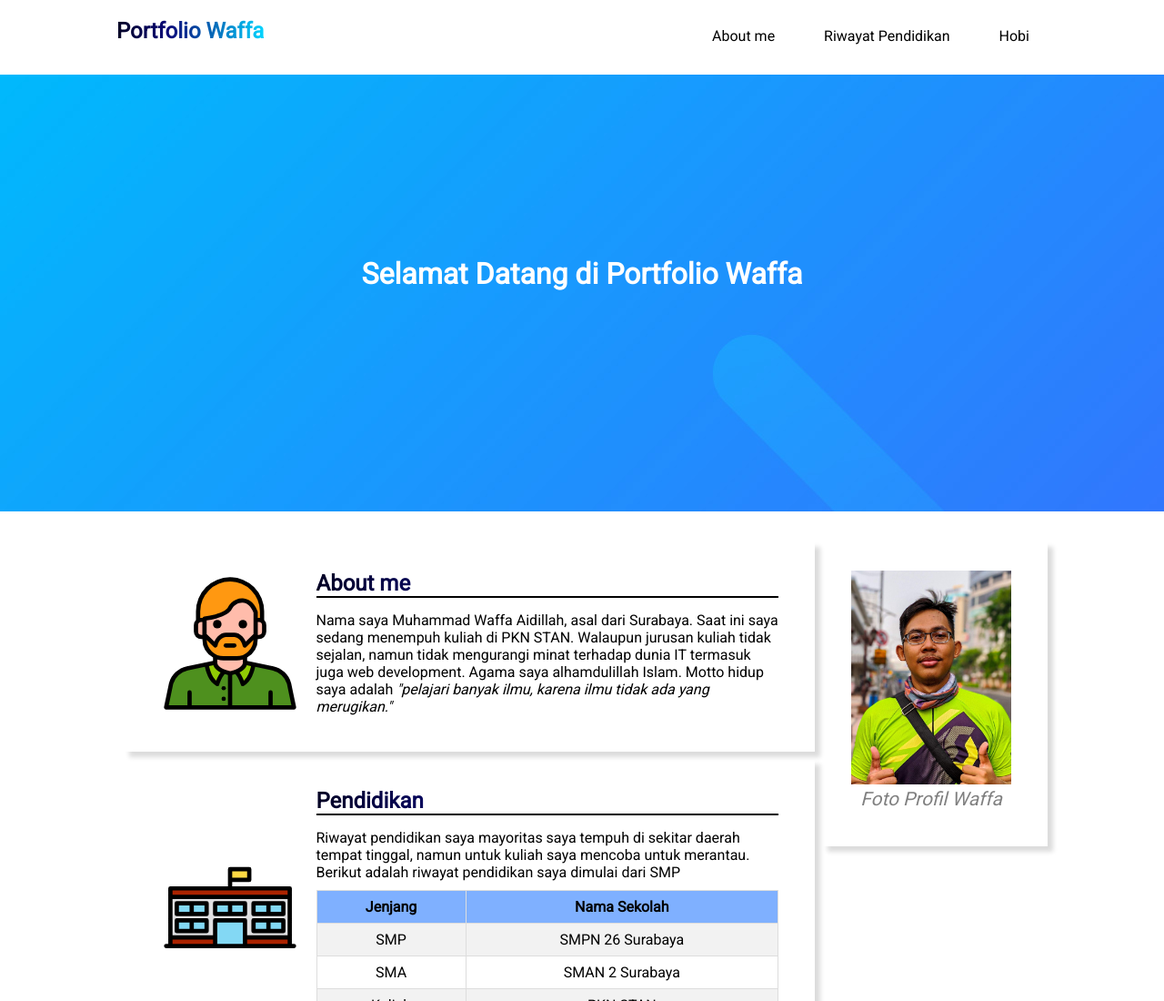
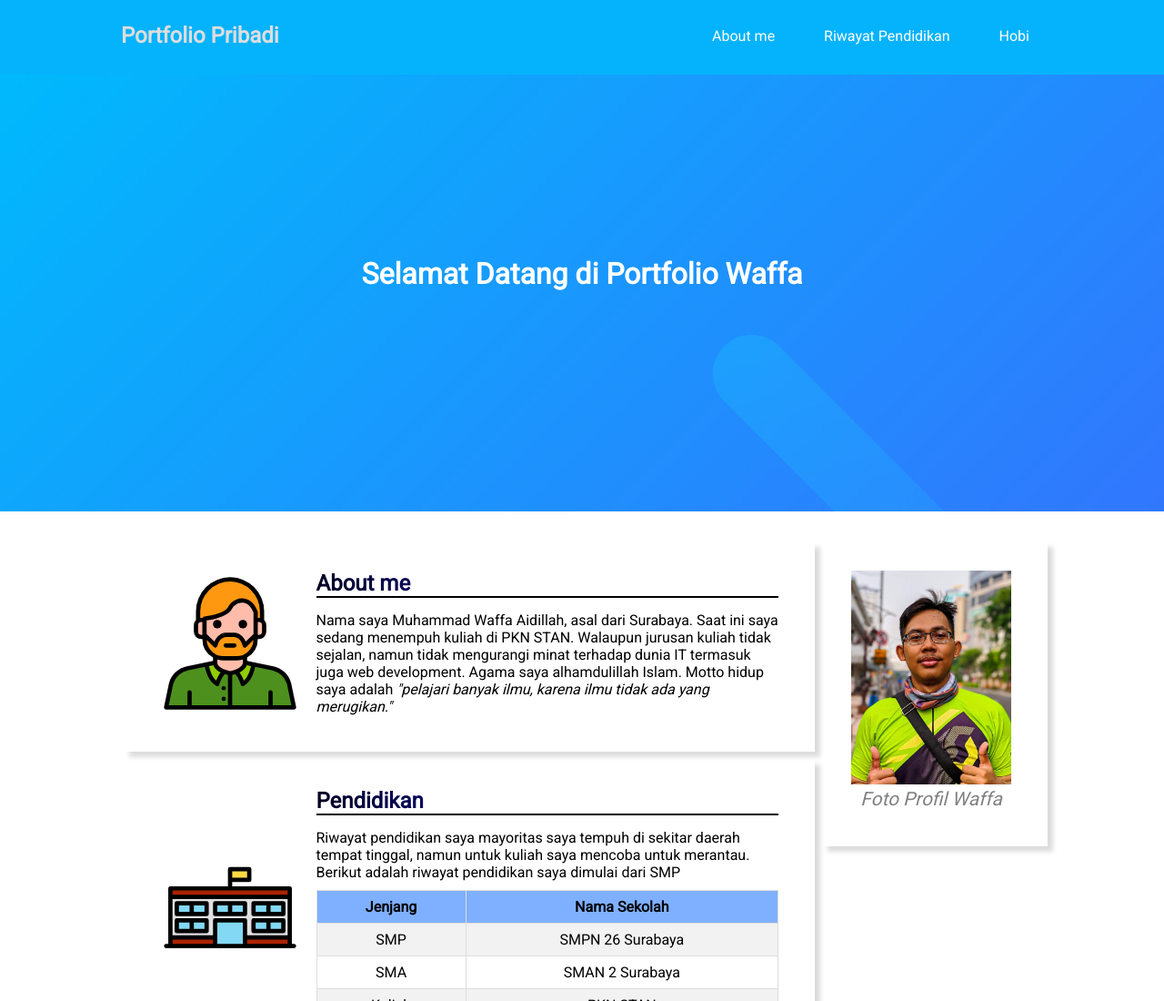
Before and after one commit to waffa-aidillah/submission-web-dasar-dicoding, a plain HTML site: page index.html in a window 1280 px wide. Shown: the top 1100 px of the page at 91% size. Drawn offline with Linux system fonts and the light colour scheme.

Commit message:
pembetulan akhir

```diff
--- a/assets/style.css
+++ b/assets/style.css
@@ -1,5 +1,7 @@
 @import url('https://fonts.googleapis.com/css2?family=Roboto&display=swap');
-
+html {
+    scroll-behavior: smooth;
+  }
 *{
     box-sizing: border-box;
     margin: 0;
@@ -8,23 +10,34 @@
 body{
     font-family: 'Roboto', sans-serif;
 }
+header{
+    display: inline;
+}
 
 nav{
     padding-top: 20px;
     padding-bottom: 20px;
-    width: 80%;
+    width: 100%;
+    padding-left: 10%;
+    padding-right: 10%;
     margin: auto;
     display: block;
     position: sticky;
     top: 0;
     overflow: auto;
+    background-color: #05b3fc;
 }
-nav h2{
+nav h1{
     float: left;
     font-weight: 800;
+    /*
     background: linear-gradient(90deg, rgba(2,0,36,1) 0%, rgba(9,9,121,1) 35%, rgba(0,212,255,1) 100%);
     -webkit-background-clip: text;
     -webkit-text-fill-color: transparent;
+    */
+    color: #ddd;
+    padding: 5px;
+
 }
 nav ul{
     float: right;
@@ -36,7 +49,7 @@ nav li{
 }
 nav li a{
     text-decoration: none;
-    color: black;
+    color: white;
     display: inline-block;
     padding: 10px;
     border-bottom: 3px solid transparent;
@@ -151,7 +164,6 @@ aside p{
 footer{
     margin-top: 1.5em;
     background-color: rgba(0, 98, 255, 0.2);
-    bac
 }
 footer p{
     padding: 2em 0;
@@ -173,7 +185,7 @@ footer p{
     .wrapper{
         text-align: center;
     }
-    nav h2{
+    nav h1{
         float: none;
         display: block;
         text-align: center;
--- a/index.html
+++ b/index.html
@@ -9,7 +9,7 @@
 <body>
     <header>
             <nav>
-            <h2>Portfolio Waffa</h2>
+                <h1>Portfolio Pribadi</h1>
                 <div class="wrapper">
                     <ul>
                         <li><a href="#about-me">About me</a></li>
```
Lines whose indentation alone changed are shown as unchanged.
